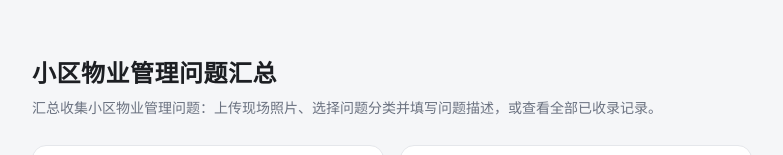
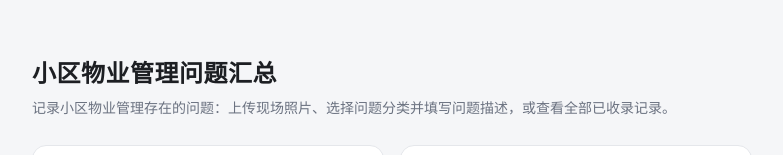
Before and after one commit to ac8186/img-collect-site, a plain HTML site: page index.html in a window 1280 px wide. Shown: the part 198-353 px from the top of the page, without its empty margins (248-1031 px from the left). Drawn offline with Linux system fonts and the light colour scheme.

Commit message:
v3.1: 措辞限定为记录问题，去掉跟进处理表述

```diff
--- a/index.html
+++ b/index.html
@@ -39,7 +39,7 @@
 <body>
   <div class="wrap">
     <h1>小区物业管理问题汇总</h1>
-    <p class="sub">汇总收集小区物业管理问题：上传现场照片、选择问题分类并填写问题描述，或查看全部已收录记录。</p>
+    <p class="sub">记录小区物业管理存在的问题：上传现场照片、选择问题分类并填写问题描述，或查看全部已收录记录。</p>
     <div class="grid">
       <a class="card" href="upload.html">
         <span class="ico">⬆</span>
```
